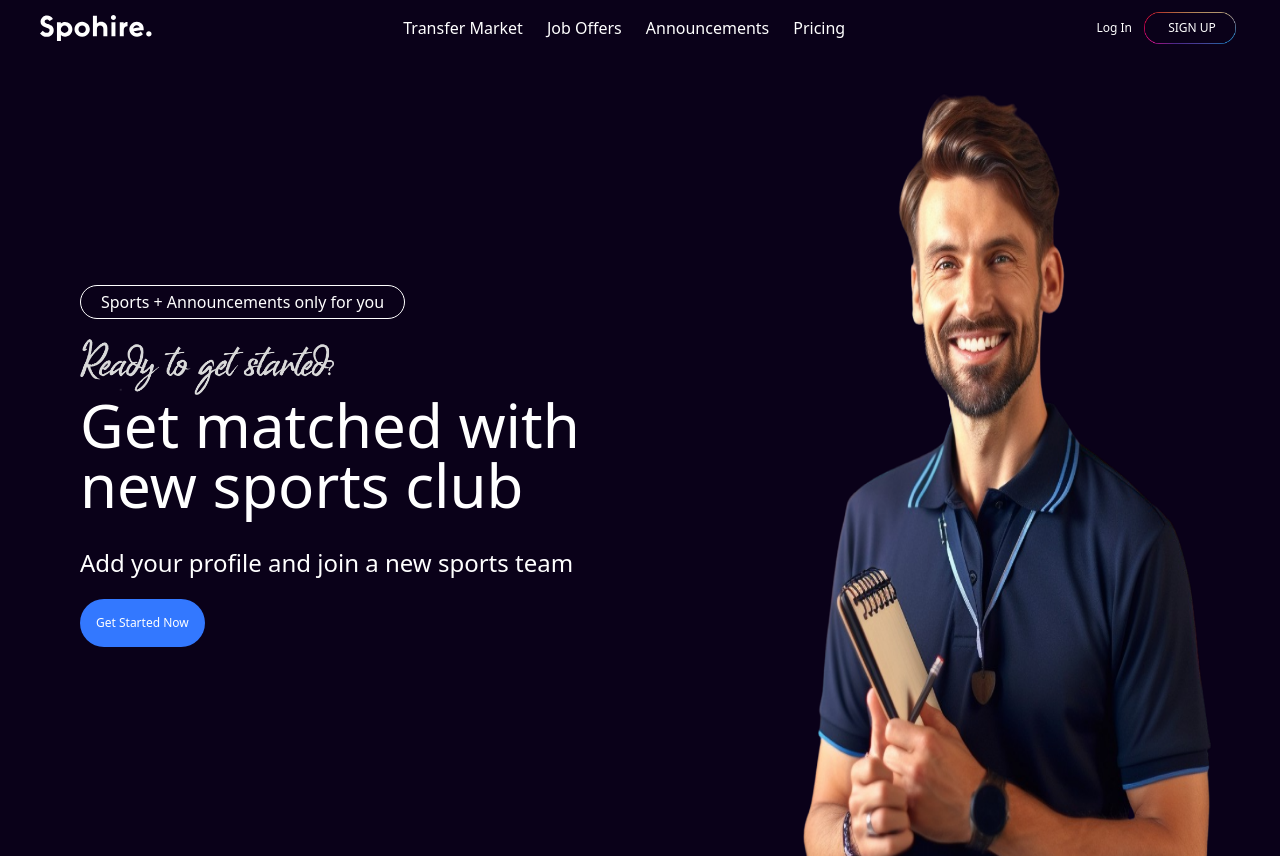
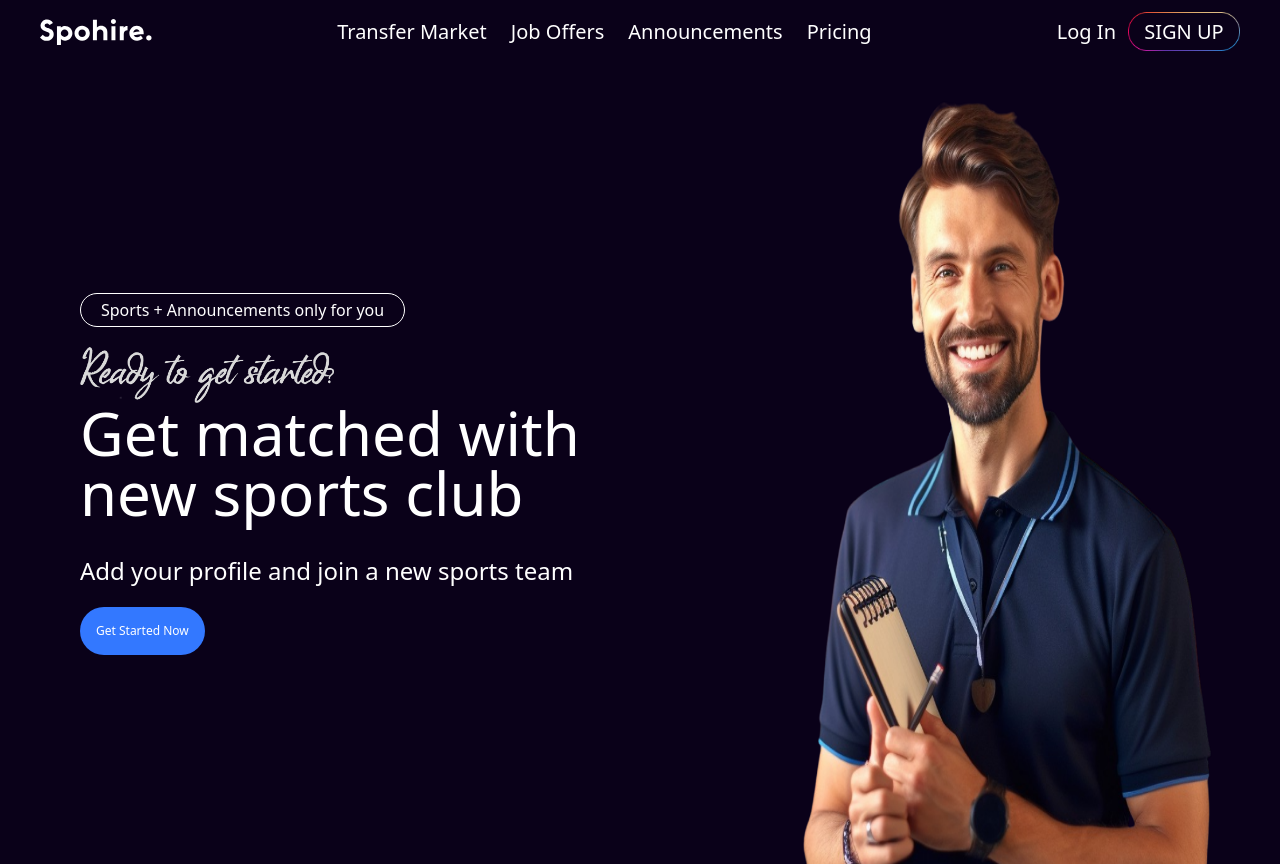
Before and after one commit to mdrakibmia99/spohire-v2, a React (Vite) app: page / in a window 1280 px wide. Shown: the top 866 px of the page. Built offline with nearby package versions, Linux system fonts and the light colour scheme.

Commit message:
update navbar

```diff
--- a/src/layout/Navbar.jsx
+++ b/src/layout/Navbar.jsx
@@ -16,7 +16,7 @@ const Navbar = () => {
             </div>
             <div>
 
-                <ul className="lg:flex flex-row text-white gap-6  hidden md:flex">
+                <ul className="lg:flex flex-row text-white gap-6 text-base lg:text-xl  hidden md:flex">
                     <li>Transfer Market</li>
                     <li>Job Offers</li>
                     <li>Announcements</li>
@@ -38,8 +38,8 @@ const Navbar = () => {
                 </div>
             </div>
             <div className="flex flex-row justify-center items-center gap-3">
-                <p className="text-xs">Log In</p>
-                <p className="bg-[url('/assets/images/signup-border.png')] bg-contain bg-no-repeat text-xs w-24 h-8 grid place-items-center">SIGN UP </p>
+                <p className="text-base lg:text-xl">Log In</p>
+                <p className="bg-[url('/assets/images/signup-border.png')] bg-contain bg-no-repeat text-xs w-24 h-8 lg:w-28 lg:h-10 grid place-items-center lg:text-xl">SIGN UP </p>
             </div>
         </div>
     );
```
